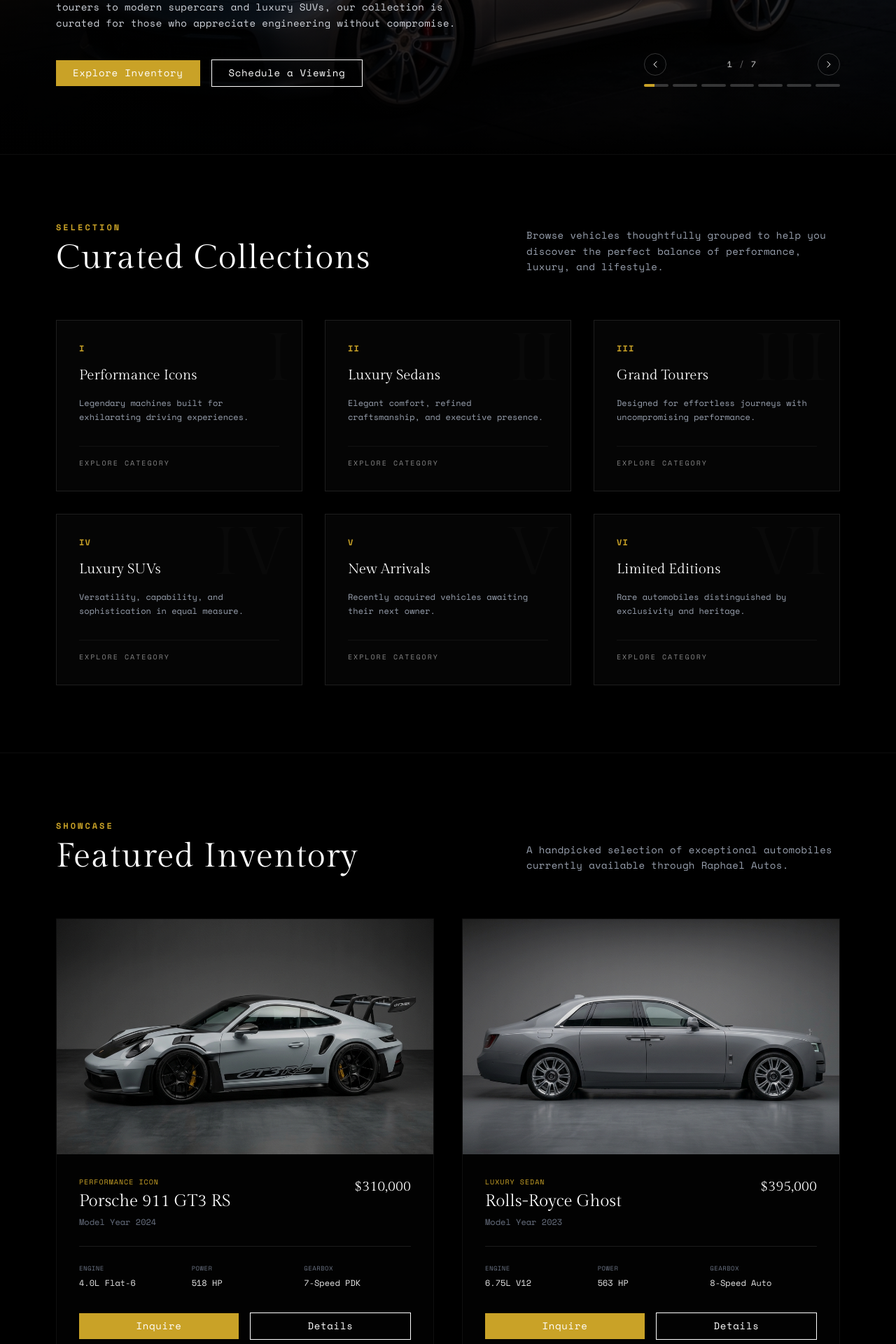
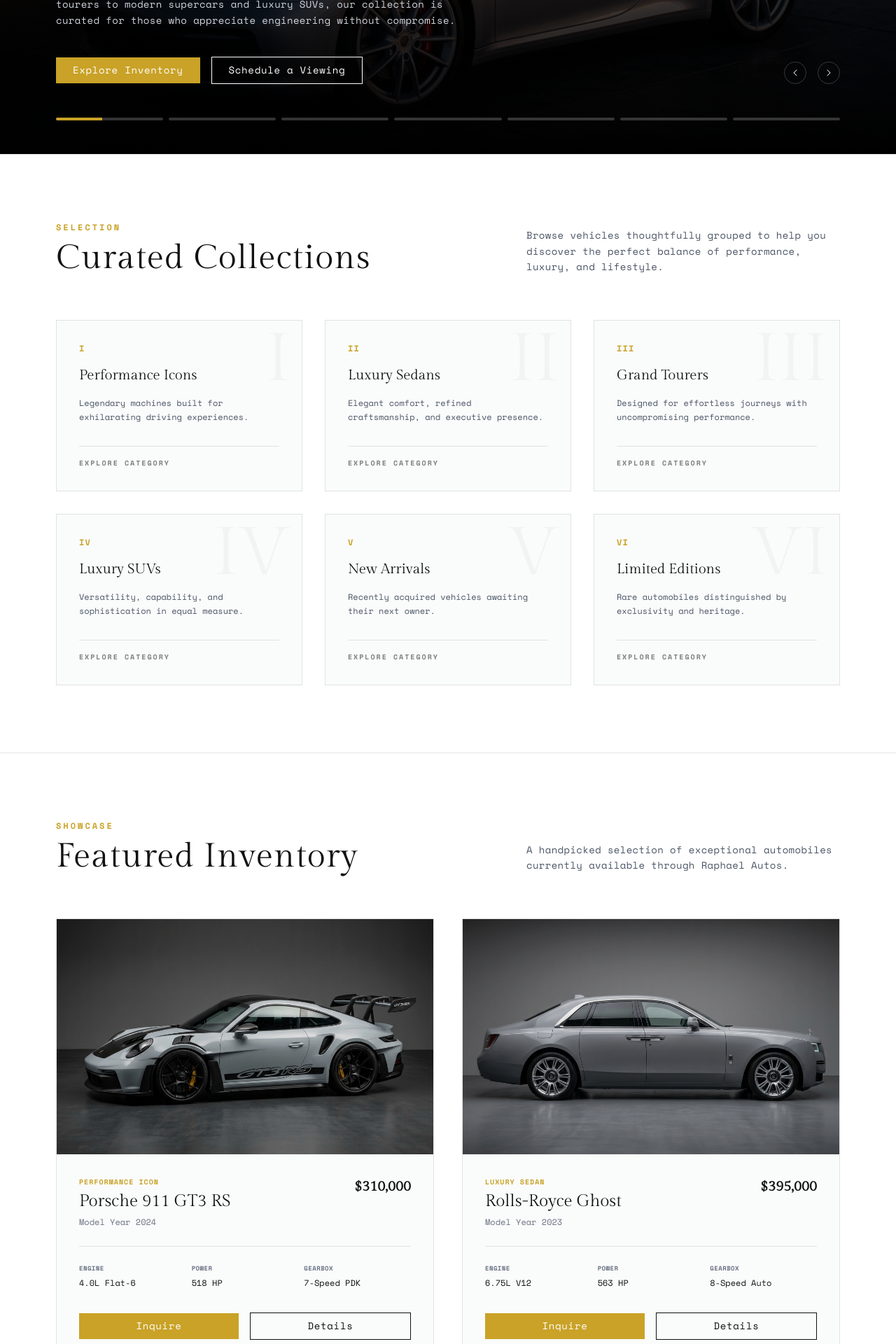
Before and after one commit to Ace-design2/raphael-autos, a Next.js app: page / in a window 1280 px wide. Shown: the part 580-2500 px from the top of the page at 70% size. Built offline with nearby package versions, Linux system fonts and the light colour scheme.

Commit message:
style: refactor footer color palette and update hero slider controls layout

```diff
--- a/app/globals.css
+++ b/app/globals.css
@@ -2,8 +2,8 @@
 @import "tailwindcss";
 
 :root {
-  --background: #000000;
-  --foreground: #ffffff;
+  --background: #ffffff;
+  --foreground: #111111;
 
   /* Font family declarations */
   --font-display: "Gilda Display", serif;
@@ -68,7 +68,7 @@
   width: 6px;
 }
 ::-webkit-scrollbar-track {
-  background: #111111;
+  background: #ffffff;
 }
 ::-webkit-scrollbar-thumb {
   background: #c9a227;
--- a/app/layout.tsx
+++ b/app/layout.tsx
@@ -13,7 +13,7 @@
 }>) {
   return (
     <html lang="en" className="h-full antialiased">
-      <body className="min-h-full flex flex-col bg-black text-white">{children}</body>
+      <body className="min-h-full flex flex-col bg-white text-[#111111]">{children}</body>
     </html>
   );
 }
--- a/app/page.tsx
+++ b/app/page.tsx
@@ -11,7 +11,7 @@
   const [searchQuery, setSearchQuery] = useState("");
 
   return (
-    <div className="flex flex-col min-h-screen bg-black text-white selection:bg-cooliocns-gold selection:text-white">
+    <div className="flex flex-col min-h-screen bg-white text-[#111111] selection:bg-cooliocns-gold selection:text-white">
       <main className="flex-1 flex flex-col">
         {/* Header & Hero Carousel Slider */}
         <HeroSlider searchQuery={searchQuery} setSearchQuery={setSearchQuery} />
--- a/components/FeaturedCollections.tsx
+++ b/components/FeaturedCollections.tsx
@@ -48,7 +48,7 @@
 
 export const FeaturedCollections = (): React.JSX.Element => {
   return (
-    <section className="bg-black py-24 px-6 md:px-20 border-t border-white/5 relative z-10" id="collections">
+    <section className="bg-white py-24 px-6 md:px-20 border-t border-black/10 relative z-10" id="collections">
       <div className="max-w-7xl mx-auto">
         {/* Header Section */}
         <div className="flex flex-col md:flex-row md:items-end justify-between mb-16 gap-6">
@@ -56,11 +56,11 @@
             <span className="font-body text-xs text-cooliocns-gold uppercase tracking-[0.25em] font-semibold mb-3 block">
               Selection
             </span>
-            <h2 className="font-display text-3xl md:text-5xl text-white font-light tracking-wide">
+            <h2 className="font-display text-3xl md:text-5xl text-[#111111] font-normal tracking-wide">
               Curated Collections
             </h2>
           </div>
-          <p className="font-body text-sm text-gray-400 max-w-md leading-relaxed tracking-wide">
+          <p className="font-body text-sm text-gray-600 max-w-md leading-relaxed tracking-wide">
             Browse vehicles thoughtfully grouped to help you discover the perfect balance of performance, luxury, and lifestyle.
           </p>
         </div>
@@ -70,10 +70,10 @@
           {COLLECTIONS.map((col) => (
             <div
               key={col.id}
-              className="group border border-white/10 bg-gray-900/20 p-8 flex flex-col justify-between min-h-[220px] transition-all duration-500 ease-in-out hover:border-cooliocns-gold hover:bg-neutral-900/50 hover:-translate-y-1 relative overflow-hidden"
+              className="group border border-black/10 bg-gray-50/80 p-8 flex flex-col justify-between min-h-[220px] transition-all duration-500 ease-in-out hover:border-cooliocns-gold hover:bg-white hover:shadow-xl hover:-translate-y-1 relative overflow-hidden"
             >
               {/* Decorative faint Roman numeral background on hover */}
-              <span className="absolute right-4 top-2 text-8xl font-display text-white/[0.02] select-none group-hover:text-white/[0.05] transition-colors duration-500">
+              <span className="absolute right-4 top-2 text-8xl font-display text-black/[0.03] select-none group-hover:text-black/[0.06] transition-colors duration-500">
                 {col.num}
               </span>
 
@@ -81,17 +81,17 @@
                 <span className="font-body text-xs text-cooliocns-gold tracking-widest block font-bold">
                   {col.num}
                 </span>
-                <h3 className="font-display text-xl text-white group-hover:text-cooliocns-gold transition-colors duration-300">
+                <h3 className="font-display text-xl text-[#111111] group-hover:text-cooliocns-gold transition-colors duration-300 font-medium">
                   {col.title}
                 </h3>
-                <p className="font-body text-xs text-gray-400 leading-relaxed max-w-[280px]">
+                <p className="font-body text-xs text-gray-600 leading-relaxed max-w-[280px]">
                   {col.description}
                 </p>
               </div>
 
               {/* Action indicator at bottom */}
-              <div className="mt-8 flex items-center justify-between border-t border-white/5 pt-4">
-                <span className="font-body text-[10px] text-white/50 tracking-[0.2em] group-hover:text-white transition-colors">
+              <div className="mt-8 flex items-center justify-between border-t border-black/10 pt-4">
+                <span className="font-body text-[10px] text-black/50 tracking-[0.2em] group-hover:text-[#111111] font-semibold transition-colors">
                   EXPLORE CATEGORY
                 </span>
                 {/* Thin gold slide-in animation line */}
--- a/components/FeaturedInventory.tsx
+++ b/components/FeaturedInventory.tsx
@@ -91,7 +91,7 @@
   };
 
   return (
-    <section className="bg-black py-24 px-6 md:px-20 border-t border-white/5 relative z-10" id="inventory">
+    <section className="bg-white py-24 px-6 md:px-20 border-t border-black/10 relative z-10" id="inventory">
       <div className="max-w-7xl mx-auto">
         {/* Section Header */}
         <div className="flex flex-col md:flex-row md:items-end justify-between mb-16 gap-6">
@@ -99,11 +99,11 @@
             <span className="font-body text-xs text-cooliocns-gold uppercase tracking-[0.25em] font-semibold mb-3 block">
               Showcase
             </span>
-            <h2 className="font-display text-3xl md:text-5xl text-white font-light tracking-wide">
+            <h2 className="font-display text-3xl md:text-5xl text-[#111111] font-normal tracking-wide">
               Featured Inventory
             </h2>
           </div>
-          <p className="font-body text-sm text-gray-400 max-w-md leading-relaxed tracking-wide">
+          <p className="font-body text-sm text-gray-600 max-w-md leading-relaxed tracking-wide">
             A handpicked selection of exceptional automobiles currently available through Raphael Autos.
           </p>
         </div>
@@ -114,10 +114,10 @@
             {filteredVehicles.map((car) => (
               <div
                 key={car.id}
-                className="group flex flex-col bg-gray-900/10 border border-white/5 hover:border-white/10 transition-colors duration-500 overflow-hidden"
+                className="group flex flex-col bg-gray-50/80 border border-black/10 hover:border-cooliocns-gold hover:bg-white hover:shadow-xl transition-all duration-500 overflow-hidden"
               >
                 {/* Image Container with Hover zoom */}
-                <div className="relative aspect-[16/10] w-full overflow-hidden bg-zinc-950">
+                <div className="relative aspect-[16/10] w-full overflow-hidden bg-gray-100">
                   <Image
                     src={car.image}
                     alt={car.name}
@@ -125,54 +125,54 @@
                     className="object-cover transition-transform duration-700 ease-out group-hover:scale-105"
                   />
                   {/* Subtle hover gradient overlay */}
-                  <div className="absolute inset-0 bg-black/10 group-hover:bg-black/0 transition-colors duration-500" />
+                  <div className="absolute inset-0 bg-black/5 group-hover:bg-black/0 transition-colors duration-500" />
                 </div>
 
                 {/* Details Container */}
                 <div className="p-6 md:p-8 flex flex-col gap-6 flex-1">
                   <div className="flex items-start justify-between">
                     <div>
-                      <span className="font-body text-[10px] text-cooliocns-gold tracking-widest block uppercase mb-1">
+                      <span className="font-body text-[10px] text-cooliocns-gold tracking-widest block uppercase mb-1 font-bold">
                         {car.type}
                       </span>
-                      <h3 className="font-display text-2xl text-white font-light">
+                      <h3 className="font-display text-2xl text-[#111111] font-medium">
                         {car.name}
                       </h3>
                       <span className="font-body text-xs text-gray-500">
                         Model Year {car.year}
                       </span>
                     </div>
-                    <span className="font-display text-xl text-white font-medium">
+                    <span className="font-display text-xl text-[#111111] font-bold">
                       {formatPrice(car.price)}
                     </span>
                   </div>
 
                   {/* Divider line */}
-                  <div className="h-[1px] bg-white/10" />
+                  <div className="h-[1px] bg-black/10" />
 
                   {/* Specifications */}
                   <div className="grid grid-cols-3 gap-2">
                     <div>
-                      <span className="font-body text-[9px] text-gray-500 tracking-wider block uppercase">
+                      <span className="font-body text-[9px] text-gray-500 tracking-wider block uppercase font-semibold">
                         Engine
                       </span>
-                      <span className="font-body text-xs text-white/90">
+                      <span className="font-body text-xs text-[#111111] font-medium">
                         {car.engine}
                       </span>
                     </div>
                     <div>
-                      <span className="font-body text-[9px] text-gray-500 tracking-wider block uppercase">
+                      <span className="font-body text-[9px] text-gray-500 tracking-wider block uppercase font-semibold">
                         Power
                       </span>
-                      <span className="font-body text-xs text-white/90">
+                      <span className="font-body text-xs text-[#111111] font-medium">
                         {car.hp} HP
                       </span>
                     </div>
                     <div>
-                      <span className="font-body text-[9px] text-gray-500 tracking-wider block uppercase">
+                      <span className="font-body text-[9px] text-gray-500 tracking-wider block uppercase font-semibold">
                         Gearbox
                       </span>
-                      <span className="font-body text-xs text-white/90">
+                      <span className="font-body text-xs text-[#111111] font-medium">
                         {car.transmission}
                       </span>
                     </div>
@@ -181,19 +181,19 @@
                   {/* Action buttons */}
                   <div className="flex items-center gap-4 mt-2">
                     <Button variant="solid-gold" label="Inquire" className="flex-1" />
-                    <Button variant="outline-white" label="Details" className="flex-1" />
+                    <Button variant="outline-black" label="Details" className="flex-1" />
                   </div>
                 </div>
               </div>
             ))}
           </div>
         ) : (
-          <div className="text-center py-20 border border-white/5 bg-gray-900/10">
-            <p className="font-body text-gray-400 text-sm tracking-wide">
+          <div className="text-center py-20 border border-black/10 bg-gray-50">
+            <p className="font-body text-gray-600 text-sm tracking-wide">
               No vehicles matched your search query. Try searching for "Porsche", "Rolls", "Vantage", or "2024".
             </p>
             <Button
-              variant="outline-white"
+              variant="outline-black"
               label="Clear Search"
               className="mt-6"
               onClick={() => (window.location.hash = "#inventory")}
@@ -203,7 +203,7 @@
 
         {/* View all button */}
         <div className="mt-16 text-center">
-          <Button variant="outline-white" label="View Full Inventory" className="px-10" />
+          <Button variant="outline-black" label="View Full Inventory" className="px-10" />
         </div>
       </div>
     </section>
--- a/components/HeroSlider.tsx
+++ b/components/HeroSlider.tsx
@@ -256,8 +256,8 @@
       </header>
 
       {/* Main Slide Content Area (z-30) */}
-      <div className="relative z-30 flex-1 flex flex-col justify-end px-6 md:px-20 pb-16 md:pb-24 pointer-events-auto">
-        <div className="w-full flex flex-col md:flex-row md:items-end md:justify-between gap-12">
+      <div className="relative z-30 flex-1 flex flex-col justify-end px-6 md:px-20 pb-8 md:pb-12 pointer-events-auto gap-8 md:gap-12">
+        <div className="w-full flex flex-col md:flex-row md:items-end md:justify-between gap-8">
           {/* Slide Text & Actions */}
           <div key={activeSlide} className="max-w-2xl flex flex-col items-start gap-6 animate-fade-in">
             <span className="font-body text-xs uppercase tracking-[0.3em] text-cooliocns-gold font-bold">
@@ -292,9 +292,8 @@
             </div>
           </div>
 
-          {/* Slider Controls with Chevrons and Segmented Instagram-Story Loader */}
-          <div className="flex flex-col items-center gap-3 self-center md:self-end pointer-events-auto w-full max-w-[240px] md:max-w-[280px]">
-            <div className="flex items-center justify-between w-full">
+          {/* Chevron Buttons (icons on the right beside each other in the same position) */}
+          <div className="flex items-center gap-4 self-center md:self-end pointer-events-auto">
             <button
               type="button"
               onClick={handlePrev}
@@ -303,10 +302,6 @@
             >
               <ChevronLeft className="w-4 h-4" />
             </button>
-
-              <span className="font-body text-xs tracking-widest text-white/80 select-none">
-                {activeSlide + 1} <span className="text-white/40">/</span> {SLIDE_DATA.length}
-              </span>
 
             <button
               type="button"
@@ -317,9 +312,10 @@
               <ChevronRight className="w-4 h-4" />
             </button>
           </div>
+        </div>
 
-            {/* Segmented Instagram-story horizontal loaders (1 bar per slide) */}
-            <div className="flex items-center gap-1.5 w-full h-1" aria-label="Story slide duration progress">
+        {/* Segmented Instagram-story horizontal loaders spanning full width across the bottom */}
+        <div className="flex items-center gap-2 w-full h-1 pointer-events-auto" aria-label="Story slide duration progress">
           {SLIDE_DATA.map((slide, idx) => {
             const isCompleted = idx < activeSlide;
             const isCurrent = idx === activeSlide;
@@ -352,8 +348,6 @@
           })}
         </div>
       </div>
-        </div>
-      </div>
     </section>
   );
 };
```
Also changed, not shown: components/AboutPreview.tsx (+6 -6 lines), components/Footer.tsx (+12 -12 lines). Lines whose indentation alone changed are shown as unchanged.
